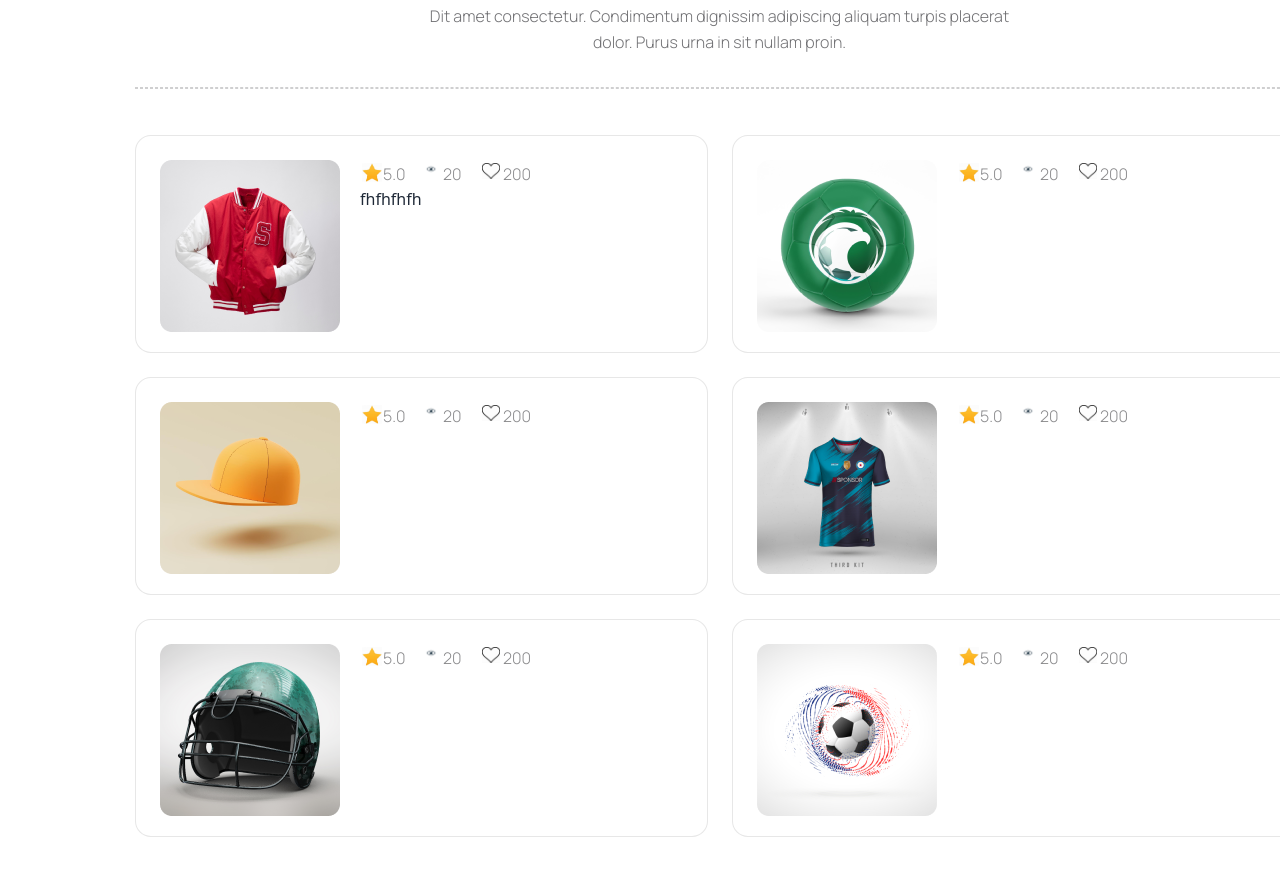
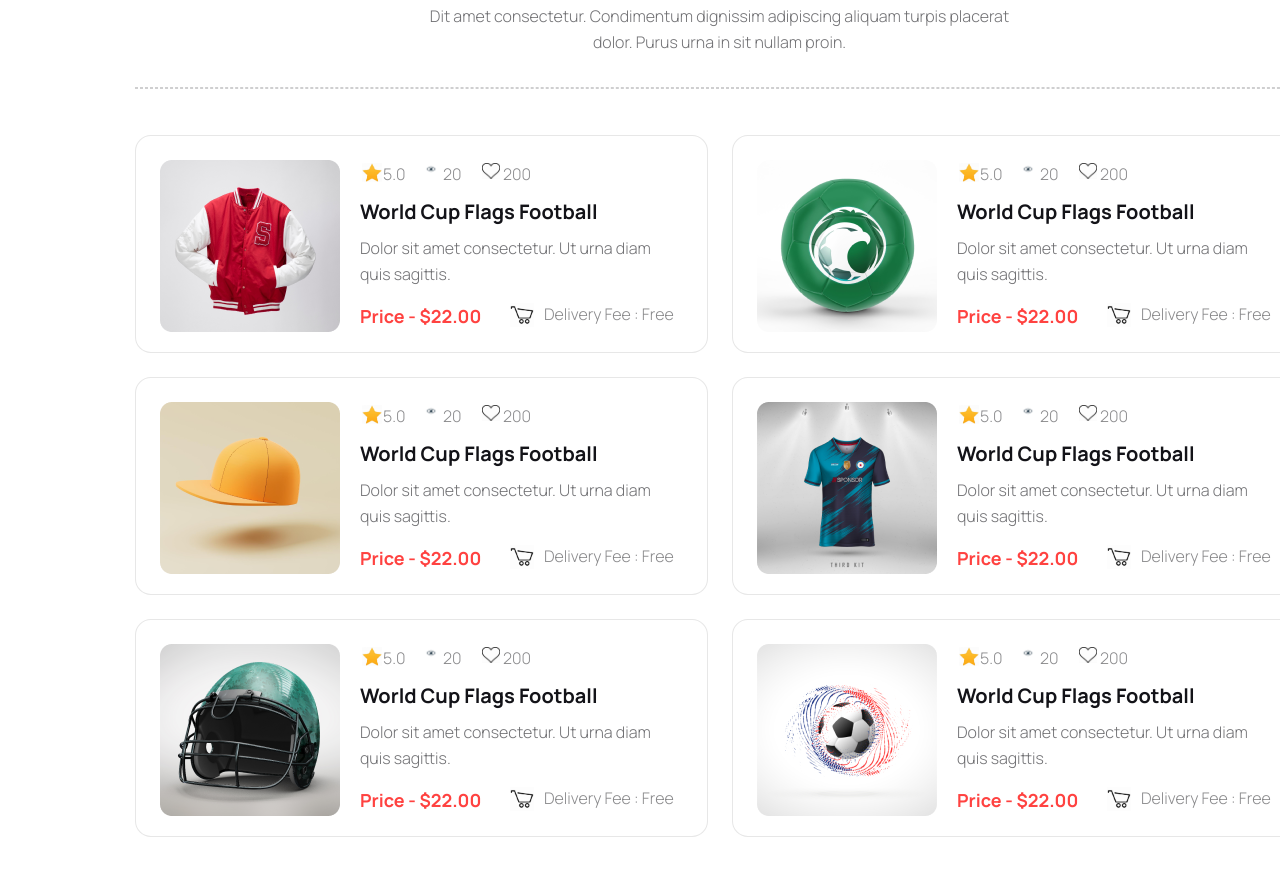
Before and after one commit to muhimmilon/hockys-final-a3, a plain HTML site: page index.html in a window 1280 px wide. Shown: the part 2634-3509 px from the top of the page. Drawn offline with nearby package versions, Linux system fonts and the light colour scheme.

Commit message:
price-cart-done

```diff
--- a/index.html
+++ b/index.html
@@ -187,9 +187,19 @@
                 <div class="icon"><div><img class="star-img" src="Images/star.jpeg" alt=""></div><div class="ao"><p class="bo">5.0</p></div></div>
                 <div class="icon"><div><img class="eye-img" src="Images/eye.jpeg" alt=""></div><div class="ao"><p class="bo">20</p></div></div>
                 <div class="icon"><div><img class="love-img" src="Images/love.jpeg" alt=""></div><div class="ao"><p class="bo">200</p></div></div>
-                <br>
                 </div>
-            <div class="box-text">fhfhfhfh</div>
+            <div class="box-text">
+                <div class="text-16">
+                <div class="text-design-6a">World Cup Flags Football</div>
+            </div>
+            <div class="text-17">
+                <div class="text-design-7b">Dolor sit amet consectetur. Ut urna diam quis sagittis. </div>
+            </div>
+            </div>
+            <div class="price-cart">
+                <div class="price-box"><div class="price">Price - $22.00</div></div>
+                <div class="shopping-cart"><img src="Images/shopping cart.jpeg" alt=""><div class="delivery">Delivery Fee : Free</div></div>
+            </div>
           </div>
           <div class="overlap">
             <div><img class="overlap-img" src="Images/6.png" alt=""></div>
@@ -198,7 +208,18 @@
                 <div class="icon"><div><img class="eye-img" src="Images/eye.jpeg" alt=""></div><div class="ao"><p class="bo">20</p></div></div>
                 <div class="icon"><div><img class="love-img" src="Images/love.jpeg" alt=""></div><div class="ao"><p class="bo">200</p></div></div>
                 </div>
-            <div class="text-wrapper-16"></div>
+                <div class="box-text">
+                    <div class="text-16">
+                    <div class="text-design-6a">World Cup Flags Football</div>
+                </div>
+                <div class="text-17">
+                    <div class="text-design-7b">Dolor sit amet consectetur. Ut urna diam quis sagittis. </div>
+                </div>
+                </div>
+                <div class="price-cart">
+                    <div class="price-box"><div class="price">Price - $22.00</div></div>
+                    <div class="shopping-cart"><img src="Images/shopping cart.jpeg" alt=""><div class="delivery">Delivery Fee : Free</div></div>
+                </div>
           </div>
           <div class="overlap">
             <div><img class="overlap-img" src="Images/7.png" alt=""></div>
@@ -207,7 +228,18 @@
                 <div class="icon"><div><img class="eye-img" src="Images/eye.jpeg" alt=""></div><div class="ao"><p class="bo">20</p></div></div>
                 <div class="icon"><div><img class="love-img" src="Images/love.jpeg" alt=""></div><div class="ao"><p class="bo">200</p></div></div>
                 </div>
-            <div class="text-wrapper-17"></div>
+                <div class="box-text">
+                    <div class="text-16">
+                    <div class="text-design-6a">World Cup Flags Football</div>
+                </div>
+                <div class="text-17">
+                    <div class="text-design-7b">Dolor sit amet consectetur. Ut urna diam quis sagittis. </div>
+                </div>
+                </div>
+                <div class="price-cart">
+                    <div class="price-box"><div class="price">Price - $22.00</div></div>
+                    <div class="shopping-cart"><img src="Images/shopping cart.jpeg" alt=""><div class="delivery">Delivery Fee : Free</div></div>
+                </div>
           </div>
           <div class="overlap">
             <div><img class="overlap-img" src="Images/8.png" alt=""></div>
@@ -216,7 +248,18 @@
                 <div class="icon"><div><img class="eye-img" src="Images/eye.jpeg" alt=""></div><div class="ao"><p class="bo">20</p></div></div>
                 <div class="icon"><div><img class="love-img" src="Images/love.jpeg" alt=""></div><div class="ao"><p class="bo">200</p></div></div>
                 </div>
-            <div class="text-wrapper-18"></div>
+                <div class="box-text">
+                    <div class="text-16">
+                    <div class="text-design-6a">World Cup Flags Football</div>
+                </div>
+                <div class="text-17">
+                    <div class="text-design-7b">Dolor sit amet consectetur. Ut urna diam quis sagittis. </div>
+                </div>
+                </div>
+                <div class="price-cart">
+                    <div class="price-box"><div class="price">Price - $22.00</div></div>
+                    <div class="shopping-cart"><img src="Images/shopping cart.jpeg" alt=""><div class="delivery">Delivery Fee : Free</div></div>
+                </div>
           </div>
           <div class="overlap">
             <div><img class="overlap-img" src="Images/9.png" alt=""></div>
@@ -225,7 +268,18 @@
                 <div class="icon"><div><img class="eye-img" src="Images/eye.jpeg" alt=""></div><div class="ao"><p class="bo">20</p></div></div>
                 <div class="icon"><div><img class="love-img" src="Images/love.jpeg" alt=""></div><div class="ao"><p class="bo">200</p></div></div>
                 </div>
-            <div class="text-wrapper-19"></div>
+                <div class="box-text">
+                    <div class="text-16">
+                    <div class="text-design-6a">World Cup Flags Football</div>
+                </div>
+                <div class="text-17">
+                    <div class="text-design-7b">Dolor sit amet consectetur. Ut urna diam quis sagittis. </div>
+                </div>
+                </div>
+                <div class="price-cart">
+                    <div class="price-box"><div class="price">Price - $22.00</div></div>
+                    <div class="shopping-cart"><img src="Images/shopping cart.jpeg" alt=""><div class="delivery">Delivery Fee : Free</div></div>
+                </div>
           </div>
           <div class="overlap">
             <div><img class="overlap-img" src="Images/10.png" alt=""></div>
@@ -234,7 +288,18 @@
                 <div class="icon"><div><img class="eye-img" src="Images/eye.jpeg" alt=""></div><div class="ao"><p class="bo">20</p></div></div>
                 <div class="icon"><div><img class="love-img" src="Images/love.jpeg" alt=""></div><div class="ao"><p class="bo">200</p></div></div>
                 </div>
-            <div class="text-wrapper-20"></div>
+                <div class="box-text">
+                    <div class="text-16">
+                    <div class="text-design-6a">World Cup Flags Football</div>
+                </div>
+                <div class="text-17">
+                    <div class="text-design-7b">Dolor sit amet consectetur. Ut urna diam quis sagittis. </div>
+                </div>
+                </div>
+                <div class="price-cart">
+                    <div class="price-box"><div class="price">Price - $22.00</div></div>
+                    <div class="shopping-cart"><img src="Images/shopping cart.jpeg" alt=""><div class="delivery">Delivery Fee : Free</div></div>
+                </div>
           </div>
       </div>
     </div>
--- a/styles/hockys.css
+++ b/styles/hockys.css
@@ -697,3 +697,77 @@ letter-spacing: 0%;
 .landing-page-design .box-text {
     margin-left: 224px;
 }
+.landing-page-design .text-16 {
+/* World Cup Flags Football */
+position: absolute;
+width: 242px;
+height: 27px;
+margin-top: 35px;
+}
+.landing-page-design .text-17 {
+/* Dolor sit amet consectetur. Ut urna diam quis sagittis. */
+position: absolute;
+width: 306px;
+height: 52px;
+margin-top: 72px;
+}
+.landing-page-design .text-design-6a {
+    color: rgb(19, 19, 24);
+font-family: Manrope;
+font-size: 20px;
+font-weight: 800;
+line-height: 27px;
+letter-spacing: 0%;
+text-align: left;
+}
+.landing-page-design .text-design-7b {
+    color: rgba(19, 19, 24, 0.6);
+    font-family: Manrope;
+    font-size: 16px;
+    font-weight: 500;
+    line-height: 26px;
+    letter-spacing: 0%;
+    text-align: left;
+}
+.landing-page-design .price-cart {
+    margin-left: 224px;
+    margin-top: 140px;
+    display: flex;
+    flex-direction: row;
+    gap: 30px;
+}
+.landing-page-design .price-box {
+    position: absolute;
+width: 124px;
+height: 26px;
+}
+.landing-page-design .price {
+    color: rgb(255, 66, 64);
+font-family: Manrope;
+font-size: 18px;
+font-weight: 800;
+line-height: 26px;
+letter-spacing: 0%;
+text-align: left;
+}
+
+.landing-page-design .shopping-cart {
+    /* Frame */
+position: relative;
+width: 24px;
+height: 24px;
+margin-left: 150px;
+display: inline-flex;
+gap: 10px;
+}
+.landing-page-design .delivery {
+    /* Delivery Fee : Free */
+    color: rgba(19, 19, 24, 0.5);
+    font-family: Manrope;
+    font-size: 16px;
+    font-weight: 500;
+    line-height: 22px;
+    letter-spacing: 0%;
+    text-align: left;
+    white-space: nowrap;
+}
```
Also changed, not shown: Images/shopping cart.jpeg (added).
